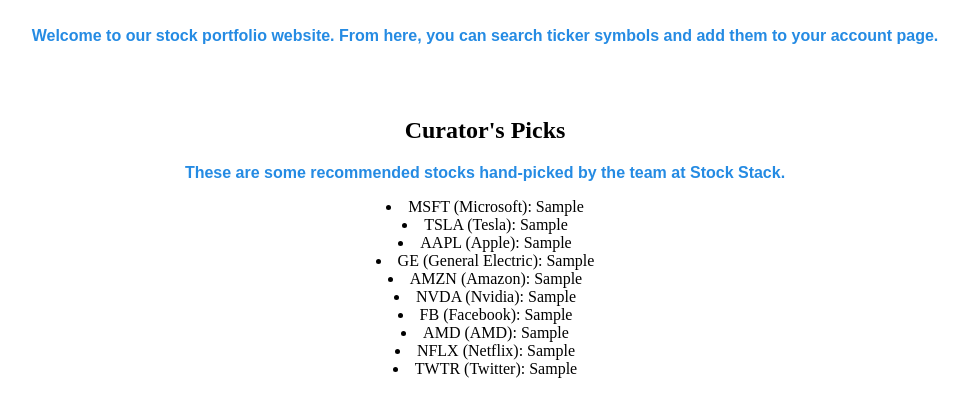
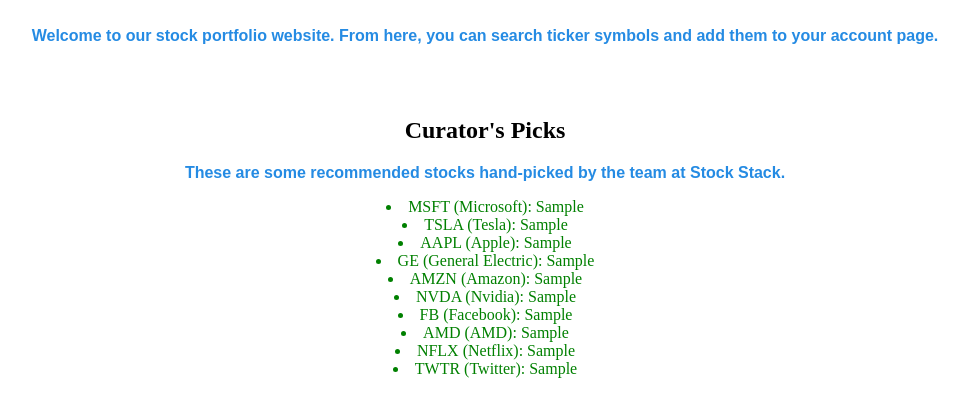
Before and after one commit to noah710/StockStack, a Flask app: template src/templates/index.html in a window 1280 px wide. Shown: the part 251-668 px from the top of the page, without its empty margins (155-1124 px from the left). Run offline with Flask 2, Linux system fonts and the light colour scheme; the template is opened without the code that fills it: most values are stand-ins (such as "Sample title", 1, 10 or a date in 2020).

Commit message:
colors
made it so the colors in the curator's picks correspond to if the price is higher or lower than the previous day. Need to make it so only the price changes color

```diff
--- a/src/main.py
+++ b/src/main.py
@@ -43,46 +43,57 @@ def home():
     datas = msft_ticker.history()
     print(datas)
     last_quote1 = round((datas.tail(1)['Close'].iloc[0]), 2)
+    before1 = round((datas.tail(2)['Close'].iloc[0]), 2)
 
     tsla_ticker = yf.Ticker("tsla")
     datas = tsla_ticker.history()
     last_quote2 = round((datas.tail(1)['Close'].iloc[0]), 2)
+    before2 = round((datas.tail(2)['Close'].iloc[0]), 2)
 
     aapl_ticker = yf.Ticker("aapl")
     datas = aapl_ticker.history()
     last_quote3 = round((datas.tail(1)['Close'].iloc[0]), 2)
+    before3 = round((datas.tail(2)['Close'].iloc[0]), 2)
 
     ge_ticker = yf.Ticker("ge")
     datas = ge_ticker.history()
     last_quote4 = round((datas.tail(1)['Close'].iloc[0]), 2)
+    before4 = round((datas.tail(2)['Close'].iloc[0]), 2)
 
     amzn_ticker = yf.Ticker("amzn")
     datas = amzn_ticker.history()
     last_quote5 = round((datas.tail(1)['Close'].iloc[0]), 2)
+    before5 = round((datas.tail(2)['Close'].iloc[0]), 2)
 
     nvda_ticker = yf.Ticker("nvda")
     datas = nvda_ticker.history()
     last_quote6 = round((datas.tail(1)['Close'].iloc[0]), 2)
+    before6 = round((datas.tail(2)['Close'].iloc[0]), 2)
 
     fb_ticker = yf.Ticker("fb")
     datas = fb_ticker.history()
     last_quote7 = round((datas.tail(1)['Close'].iloc[0]), 2)
+    before7 = round((datas.tail(2)['Close'].iloc[0]), 2)
 
     amd_ticker = yf.Ticker("amd")
     datas = amd_ticker.history()
     last_quote8 = round((datas.tail(1)['Close'].iloc[0]), 2)
+    before8 = round((datas.tail(2)['Close'].iloc[0]), 2)
 
     nflx_ticker = yf.Ticker("nflx")
     datas = nflx_ticker.history()
     last_quote9 = round((datas.tail(1)['Close'].iloc[0]), 2)
+    before9 = round((datas.tail(2)['Close'].iloc[0]), 2)
 
     twtr_ticker = yf.Ticker("twtr")
     datas = twtr_ticker.history()
     last_quote10 = round((datas.tail(1)['Close'].iloc[0]), 2)
+    before10 = round((datas.tail(2)['Close'].iloc[0]), 2)
 
 
     # add user variable to homepage
-    return render_template("index.html", user = user, price1 = last_quote1, price2 = last_quote2, price3 = last_quote3, price4 = last_quote4, price5 = last_quote5, price6 = last_quote6, price7 = last_quote7, price8 = last_quote8, price9 = last_quote9, price10 = last_quote10)
+    return render_template("index.html", user = user, price1 = last_quote1, price2 = last_quote2, price3 = last_quote3, price4 = last_quote4, price5 = last_quote5, price6 = last_quote6, price7 = last_quote7, price8 = last_quote8, price9 = last_quote9, price10 = last_quote10,
+    price1b = before1, price2b = before2, price3b = before3, price4b = before4, price5b = before5, price6b = before6, price7b = before7, price8b = before8, price9b = before9, price10b = before10)
 
 def get_default_ticker_info(ticker_symbol):
 
--- a/src/templates/index.html
+++ b/src/templates/index.html
@@ -7,15 +7,88 @@
   <br></br>
   <h2>Curator's Picks</h2>
   <p>These are some recommended stocks hand-picked by the team at Stock Stack.</p>
-  <li>MSFT (Microsoft): {{price1}}</li>
-  <li>TSLA (Tesla): {{price2}}</li>
-  <li>AAPL (Apple): {{price3}}</li>
-  <li>GE (General Electric): {{price4}}</li>
-  <li>AMZN (Amazon): {{price5}}</li>
-  <li>NVDA (Nvidia): {{price6}}</li>
-  <li>FB (Facebook): {{price7}}</li>
-  <li>AMD (AMD): {{price8}}</li>
-  <li>NFLX (Netflix): {{price9}}</li>
-  <li>TWTR (Twitter): {{price10}}</li>
+  <li id="msft">MSFT (Microsoft): {{price1}}</li>
+  <li id="tsla">TSLA (Tesla): {{price2}}</li>
+  <li id="aapl">AAPL (Apple): {{price3}}</li>
+  <li id="ge">GE (General Electric): {{price4}}</li>
+  <li id="amzn">AMZN (Amazon): {{price5}}</li>
+  <li id="nvda">NVDA (Nvidia): {{price6}}</li>
+  <li id="fb">FB (Facebook): {{price7}}</li>
+  <li id="amd">AMD (AMD): {{price8}}</li>
+  <li id="nflx">NFLX (Netflix): {{price9}}</li>
+  <li id="twtr">TWTR (Twitter): {{price10}}</li>
+
+  <script>
+  var p1 = '{{price1}}';
+  var p1b = '{{price1b}}';
+  if(p1 < p1b)
+	document.getElementById("msft").style.color = "red";
+	else
+		document.getElementById("msft").style.color = "green";
+
+  var p2 = '{{price2}}';
+  var p2b = '{{price2b}}';
+  if(p2 < p2b)
+	document.getElementById("tsla").style.color = "red";
+	else
+		document.getElementById("tsla").style.color = "green";
+
+  var p3 = '{{price3}}';
+  var p3b = '{{price3b}}';
+  if(p1 < p1b)
+	document.getElementById("aapl").style.color = "red";
+	else
+		document.getElementById("aapl").style.color = "green";
+
+  var p4 = '{{price4}}';
+  var p4b = '{{price4b}}';
+  if(p4 < p4b)
+	document.getElementById("ge").style.color = "red";
+	else
+		document.getElementById("ge").style.color = "green";
+
+  var p5 = '{{price5}}';
+  var p5b = '{{price5b}}';
+  if(p5 < p5b)
+	document.getElementById("amzn").style.color = "red";
+	else
+		document.getElementById("amzn").style.color = "green";
+
+  var p6 = '{{price6}}';
+  var p6b = '{{price6b}}';
+  if(p6 < p6b)
+	document.getElementById("nvda").style.color = "red";
+	else
+		document.getElementById("nvda").style.color = "green";
+
+  var p7 = '{{price7}}';
+  var p7b = '{{price7b}}';
+  if(p7 < p7b)
+	document.getElementById("fb").style.color = "red";
+	else
+		document.getElementById("fb").style.color = "green";
+
+  var p8 = '{{price8}}';
+  var p8b = '{{price8b}}';
+  if(p8 < p8b)
+	document.getElementById("amd").style.color = "red";
+	else
+		document.getElementById("amd").style.color = "green";
+
+  var p9 = '{{price9}}';
+  var p9b = '{{price9b}}';
+  if(p9 < p9b)
+	document.getElementById("nflx").style.color = "red";
+	else
+		document.getElementById("nflx").style.color = "green";
+
+  var p10 = '{{price10}}';
+  var p10b = '{{price10b}}';
+  if(p10 < p10b)
+	document.getElementById("twtr").style.color = "red";
+	else
+		document.getElementById("twtr").style.color = "green";
+
+  </script>
 
 {% endblock %}
```
